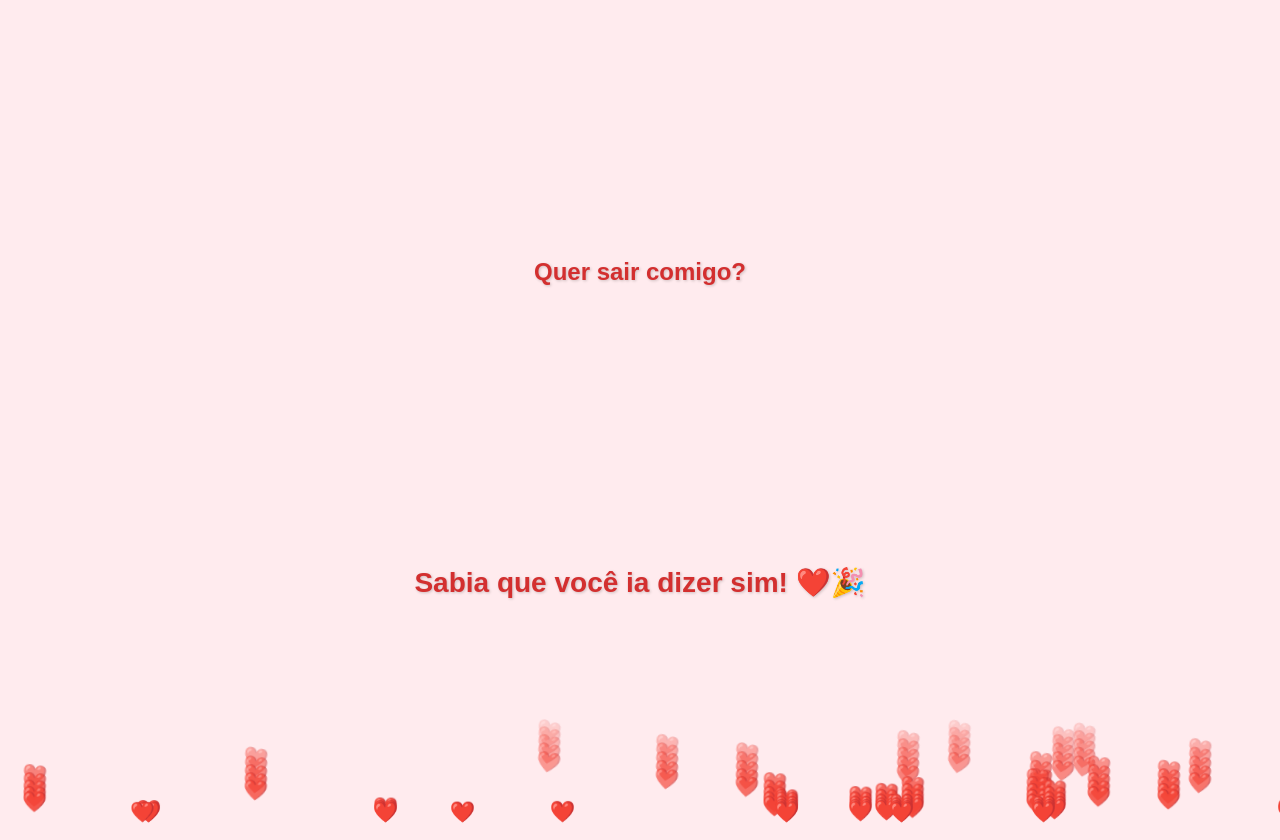
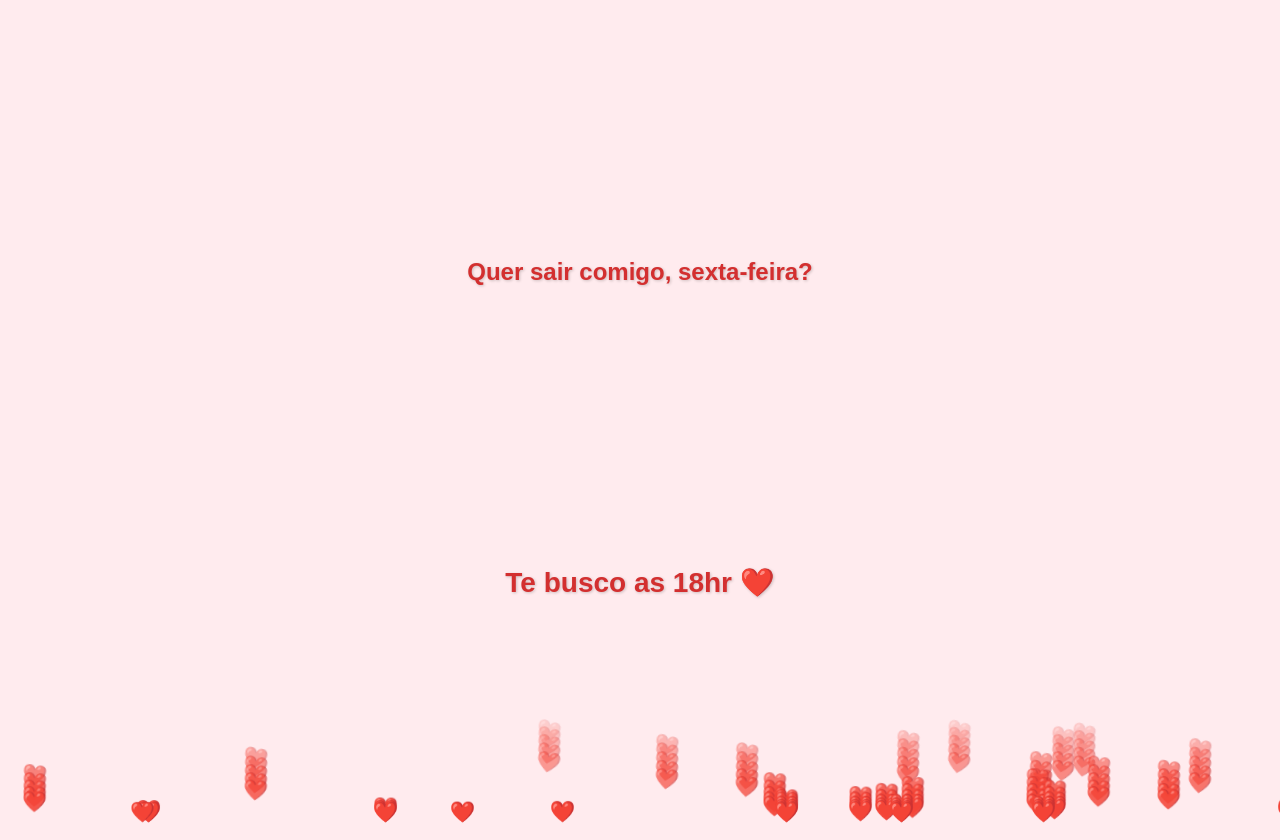
Before and after one commit to RianzDev/test, a plain HTML site: page index.html in a window 1280 px wide. Both pictures are taken after a click on the button "Sim 😊". Drawn offline with Linux system fonts and the light colour scheme.

Commit message:
Update index.html

```diff
--- a/index.html
+++ b/index.html
@@ -3,7 +3,7 @@
 <head>
     <meta charset="UTF-8">
     <meta name="viewport" content="width=device-width, initial-scale=1.0">
-    <title>Quer sair comigo?</title>
+    <title> . </title>
     <style>
         body {
             font-family: Arial, sans-serif;
@@ -133,7 +133,7 @@
     </style>
 </head>
 <body>
-    <h1>Quer sair comigo?</h1>
+    <h1>Quer sair comigo, sexta-feira?</h1>
 
     <div class="buttons-container">
         <div class="buttons">
@@ -295,7 +295,7 @@
 
         // Evento para o botão "Sim"
         simBtn.addEventListener('click', () => {
-            resposta.textContent = "Sabia que você ia dizer sim! ❤️🎉";
+            resposta.textContent = "Te busco as 18hr ❤️";
             resposta.classList.remove('hidden');
             naoBtn.classList.add('hidden');
             simBtn.classList.add('hidden');
```
